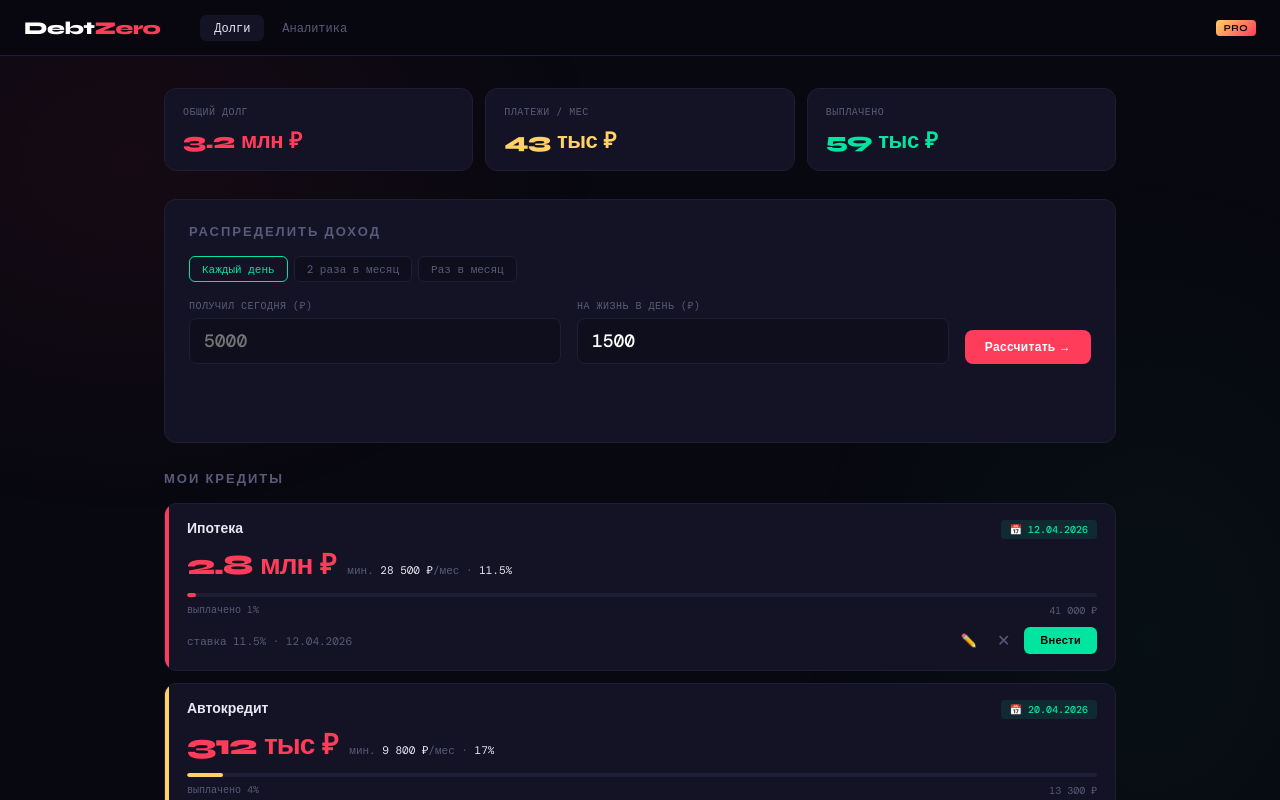
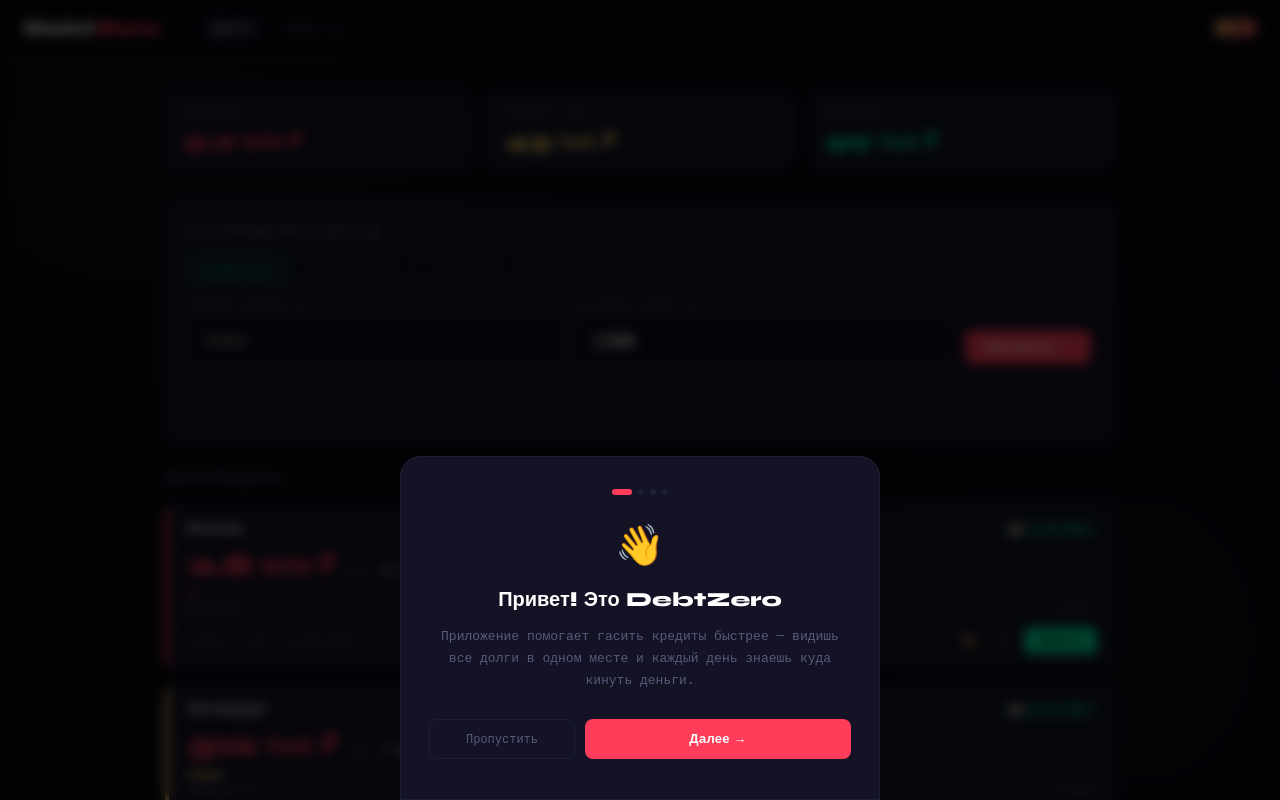
Before and after one commit to papasharkworkshard/debtzero-app, a plain HTML site: page index.html in a window 1280 px wide. Shown: the top 800 px of the page. Drawn offline with nearby package versions, Linux system fonts and the light colour scheme.

Commit message:
Add files via upload

```diff
--- a/index.html
+++ b/index.html
@@ -457,6 +457,38 @@
     </div>
     <button class="btn-primary" style="width:100%;padding:13px;font-size:13px" onclick="closeModals()">Попробовать бесплатно 7 дней</button>
     <div style="text-align:center;margin-top:10px;font-size:10px;color:var(--sub)">Отменить можно в любой момент</div>
+  </div>
+</div>
+
+<!-- ══ Онбординг ══ -->
+<div class="overlay" id="onboard-overlay" style="display:flex;align-items:flex-end;padding-bottom:0">
+  <div id="onboard-modal" style="
+    background:var(--card);border:1px solid var(--border);
+    border-radius:20px 20px 0 0;padding:32px 28px 40px;
+    width:100%;max-width:480px;margin:0 auto;
+    animation:slideUp .35s ease;
+    position:relative;
+  ">
+    <!-- Индикатор шагов -->
+    <div style="display:flex;gap:6px;justify-content:center;margin-bottom:24px" id="onboard-dots"></div>
+
+    <!-- Контент шага -->
+    <div id="onboard-content"></div>
+
+    <!-- Кнопки -->
+    <div style="display:flex;gap:10px;margin-top:28px">
+      <button id="onboard-skip" onclick="finishOnboard()" style="
+        flex:1;background:transparent;border:1px solid var(--border);
+        color:var(--sub);font-size:12px;font-family:'DM Mono',monospace;
+        padding:11px;border-radius:8px;cursor:pointer;
+      ">Пропустить</button>
+      <button id="onboard-next" onclick="nextOnboard()" style="
+        flex:2;background:var(--accent);color:#fff;
+        font-size:13px;font-weight:700;font-family:'Syne',sans-serif;
+        padding:11px;border-radius:8px;border:none;cursor:pointer;
+        letter-spacing:.3px;
+      ">Далее →</button>
+    </div>
   </div>
 </div>
 
@@ -1167,6 +1199,88 @@
   }
 });
 
+// ══ Онбординг ══
+const ONBOARD_STEPS = [
+  {
+    icon: '👋',
+    title: 'Привет! Это DebtZero',
+    text: 'Приложение помогает гасить кредиты быстрее — видишь все долги в одном месте и каждый день знаешь куда кинуть деньги.',
+    accent: false
+  },
+  {
+    icon: '💳',
+    title: 'Добавь свои кредиты',
+    text: 'Тестовые кредиты можно удалить крестиком ✕ на карточке. Потом нажми «＋ Добавить кредит» и введи свои — название, остаток долга, ежемесячный платёж и ставку.',
+    accent: false
+  },
+  {
+    icon: '₽',
+    title: 'Получил деньги — распредели',
+    text: 'Нажми кнопку «Рассчитать» в блоке «Распределить доход». Введи сколько получил и сколько тратишь в день на жизнь. Приложение само скажет сколько кинуть на каждый долг по методу лавины — сначала самый дорогой.',
+    accent: false
+  },
+  {
+    icon: '📊',
+    title: 'Аналитика — это главное',
+    text: 'Открой вкладку «Аналитика» и подвигай слайдер «Что если». Увидишь: если платить на 1 000 ₽ в день больше — закроешь долги на несколько месяцев раньше и сэкономишь десятки тысяч на процентах.',
+    accent: true
+  },
+];
+
+let onboardStep = 0;
+
+function renderOnboard() {
+  const step = ONBOARD_STEPS[onboardStep];
+  const total = ONBOARD_STEPS.length;
+
+  // Точки
+  document.getElementById('onboard-dots').innerHTML = ONBOARD_STEPS.map((_,i) =>
+    `<div style="width:${i===onboardStep?20:6}px;height:6px;border-radius:3px;background:${i===onboardStep?'var(--accent)':'var(--border)'};transition:all .3s"></div>`
+  ).join('');
+
+  // Контент
+  document.getElementById('onboard-content').innerHTML = `
+    <div style="font-size:40px;margin-bottom:16px;text-align:center">${step.icon}</div>
+    <div style="font-family:'Syne',sans-serif;font-size:20px;font-weight:800;
+      color:${step.accent?'var(--accent)':'var(--white)'};
+      margin-bottom:12px;line-height:1.3;text-align:center">${step.title}</div>
+    <div style="font-size:13px;color:var(--sub);line-height:1.7;text-align:center">${step.text}</div>
+  `;
+
+  // Последний шаг
+  const nextBtn = document.getElementById('onboard-next');
+  const skipBtn = document.getElementById('onboard-skip');
+  if (onboardStep === total - 1) {
+    nextBtn.textContent = '🚀 Начать';
+    nextBtn.style.background = 'var(--green)';
+    nextBtn.style.color = '#000';
+    skipBtn.style.display = 'none';
+  } else {
+    nextBtn.textContent = 'Далее →';
+    nextBtn.style.background = 'var(--accent)';
+    nextBtn.style.color = '#fff';
+    skipBtn.style.display = 'block';
+  }
+}
+
+function nextOnboard() {
+  if (onboardStep < ONBOARD_STEPS.length - 1) {
+    onboardStep++;
+    renderOnboard();
+  } else {
+    finishOnboard();
+  }
+}
+
+function finishOnboard() {
+  document.getElementById('onboard-overlay').style.display = 'none';
+}
+
+// Показываем онбординг при загрузке
+window.addEventListener('load', () => {
+  renderOnboard();
+});
+
 // ══ Старт ══
 render();
 </script>
```
